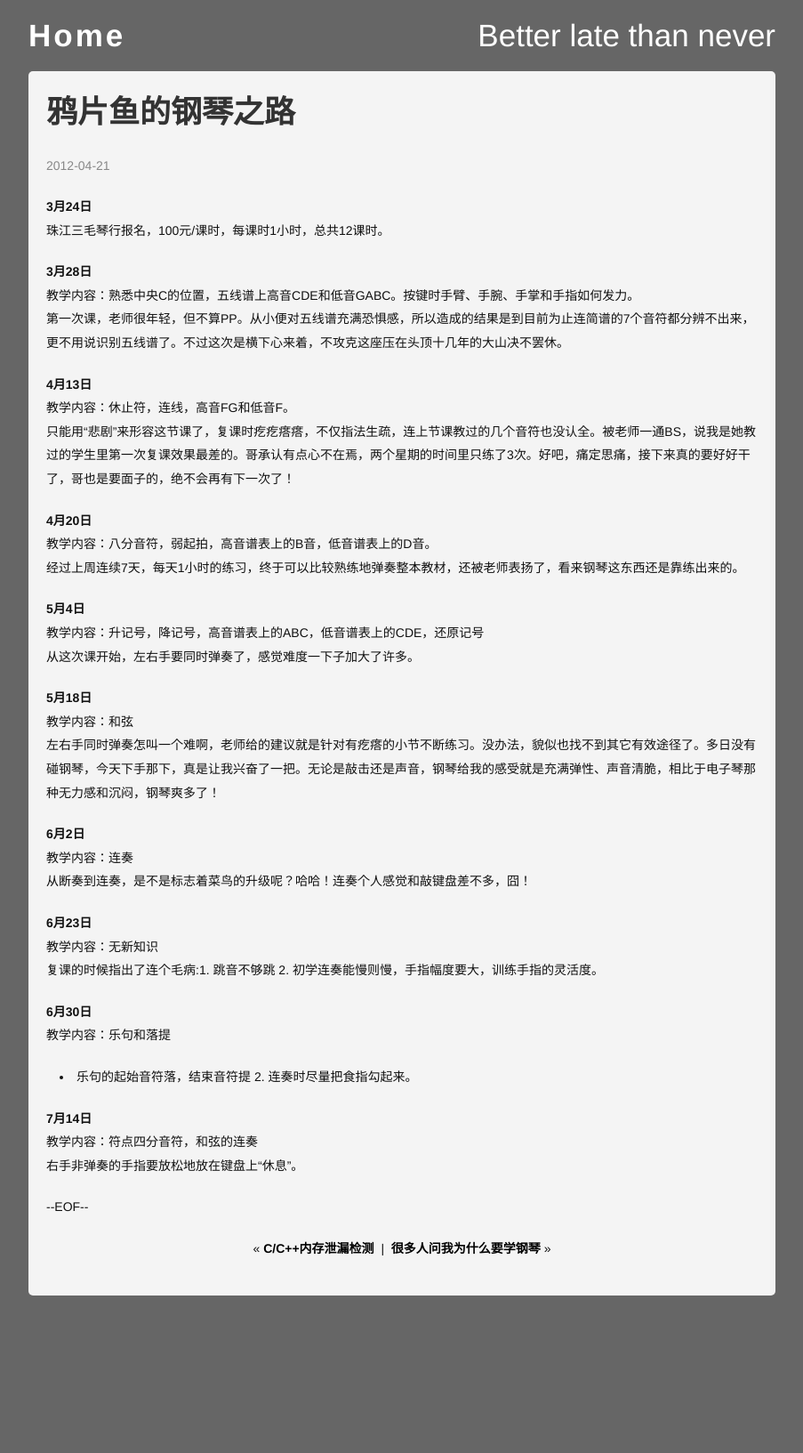
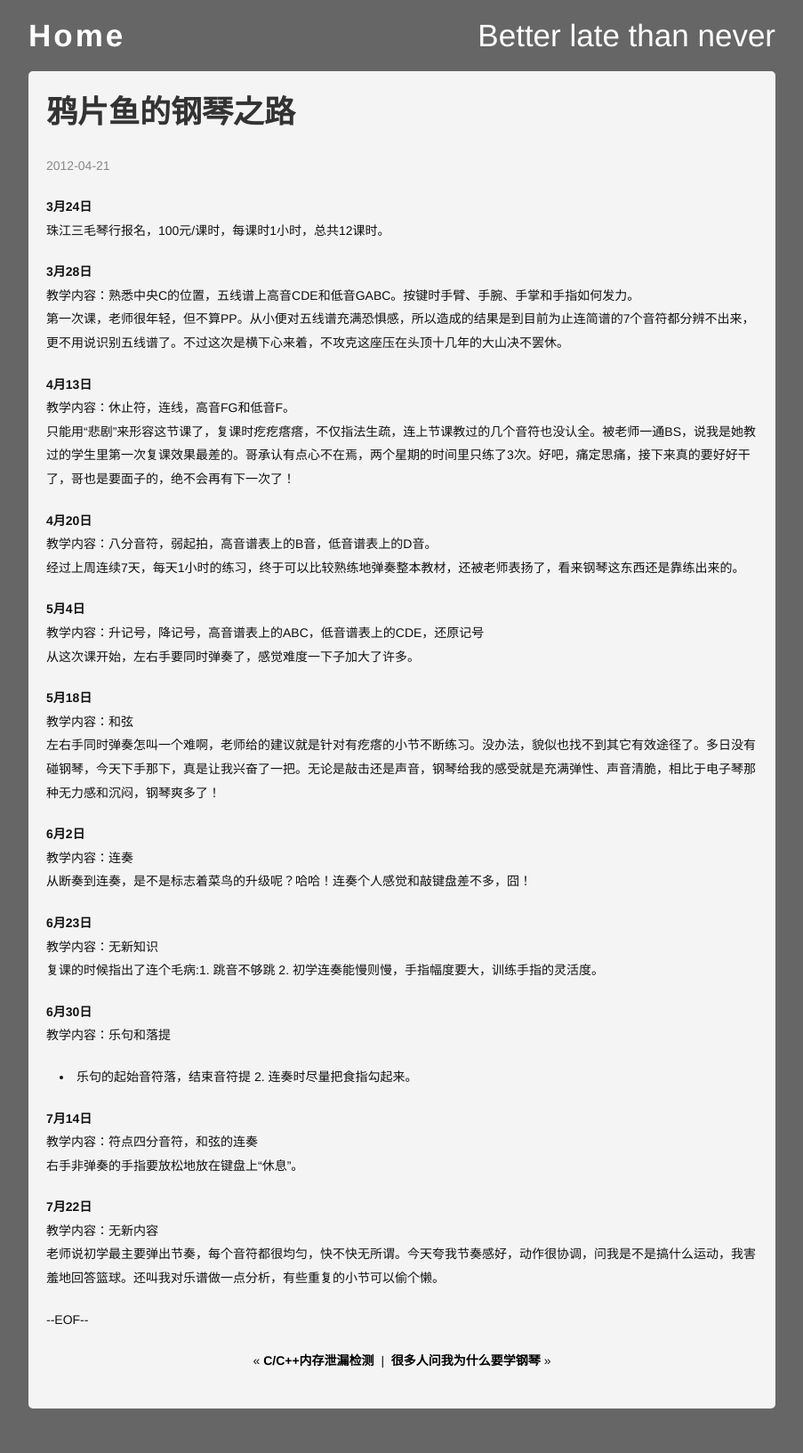
Before and after one commit to jiaguofang/yapianyu.github.com, a Jekyll site: the page built from _posts/life/2012-04-21-a-rookie-s-piano-life.markdown, in a window 1280 px wide. Shown: the whole page at 89% size, without its empty margins (188-1091 px from the left). Built offline with Jekyll 4.4.1, drawn with Linux system fonts in a browser that asks for light colours; nearby versions of some CDN libraries; Markdown is read by kramdown in place of the engine named in the settings; comment, search, counter and statistics services are not loaded; before the commit the page ends 1506 px from its top, so only the background shows below that.

Commit message:
Update _posts/life/2012-04-21-a-rookie-s-piano-life.markdown

```diff
--- a/_posts/life/2012-04-21-a-rookie-s-piano-life.markdown
+++ b/_posts/life/2012-04-21-a-rookie-s-piano-life.markdown
@@ -42,3 +42,7 @@ category: life
 **7月14日**
 教学内容：符点四分音符，和弦的连奏
 右手非弹奏的手指要放松地放在键盘上“休息”。
+
+**7月22日**
+教学内容：无新内容
+老师说初学最主要弹出节奏，每个音符都很均匀，快不快无所谓。今天夸我节奏感好，动作很协调，问我是不是搞什么运动，我害羞地回答篮球。还叫我对乐谱做一点分析，有些重复的小节可以偷个懒。
```
